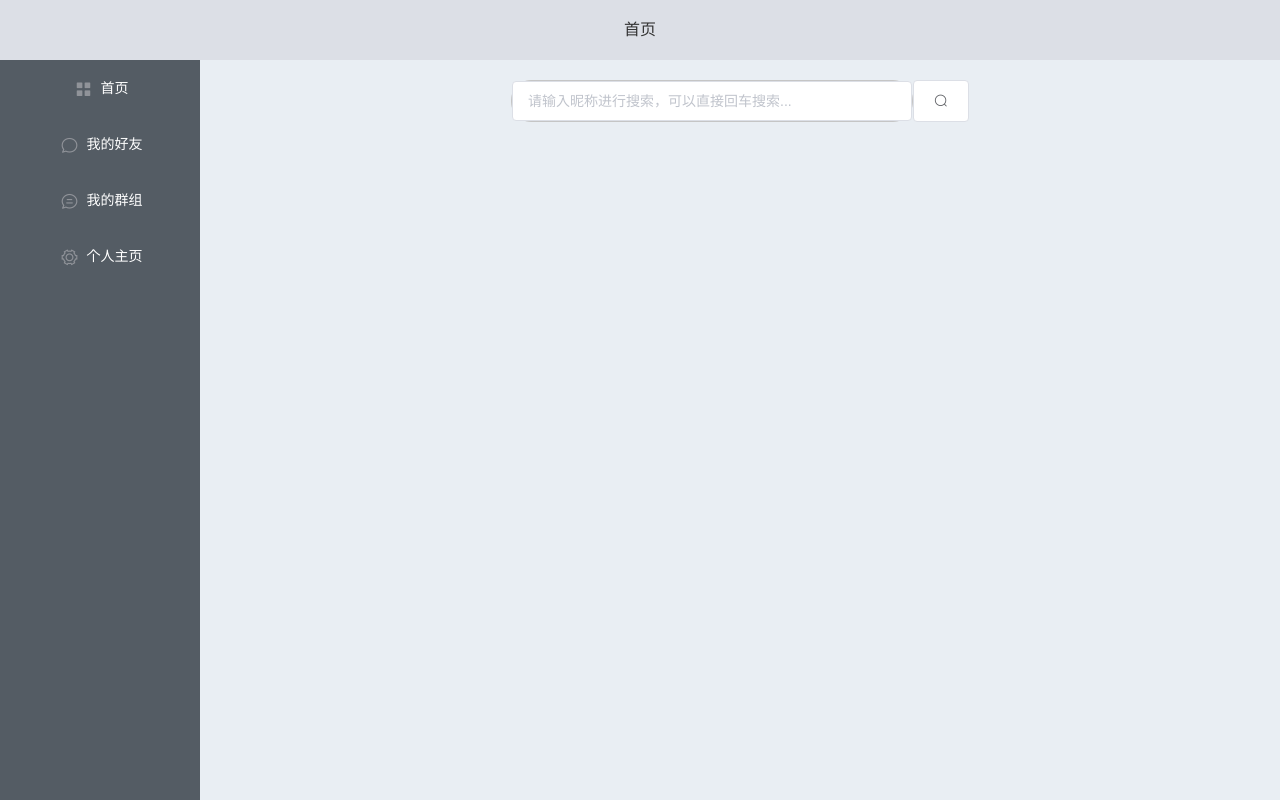
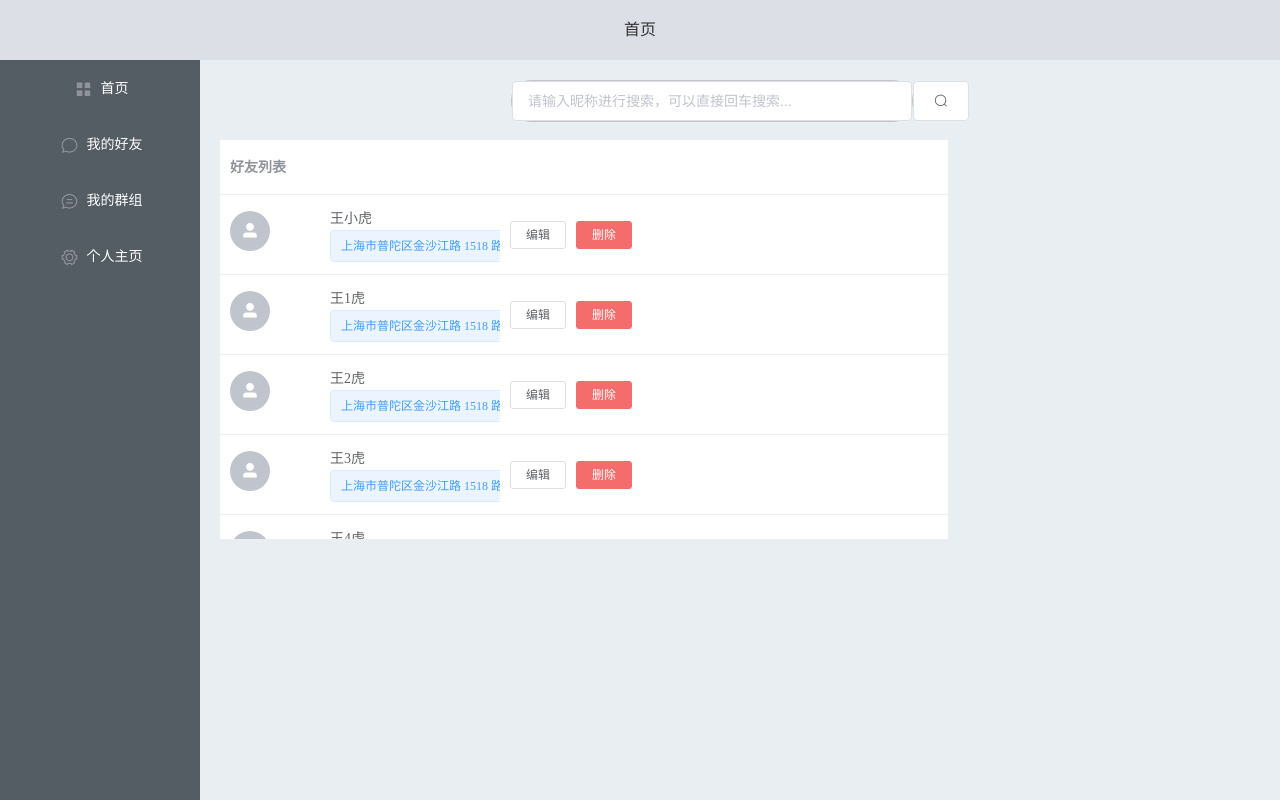
Before and after one commit to WaterCubeGod/m, a Vue app: page /#/main/friend in a window 1280 px wide. Built offline with nearby package versions, Linux system fonts and the light colour scheme.

Commit message:
初步的好友界面

```diff
--- a/src/components/Main.vue
+++ b/src/components/Main.vue
@@ -78,7 +78,7 @@ export default {
     background-color: #E9EEF3;
     color: #333;
     text-align: center;
-    line-height: 0px;
+    line-height: 30px;
 }
 
 #elc {
--- a/src/components/routerComponents/Friend.vue
+++ b/src/components/routerComponents/Friend.vue
@@ -1,9 +1,61 @@
 <template>
-    <div style="display: inline-flex;">
-        <el-input placeholder="请输入昵称进行搜索，可以直接回车搜索..." v-model="searchInput" class="searchClass" clearable @clear="search"
-            @keydown.enter.native="search"></el-input>
-        <el-button slot="append" icon="el-icon-search" @click="search"></el-button>
-    </div>
+    <el-container>
+        <el-header>
+            <div>
+                <el-input placeholder="请输入昵称进行搜索，可以直接回车搜索..." v-model="searchInput" class="searchClass" clearable
+                    @clear="search" @keydown.enter.native="search"></el-input>
+                <el-button slot="append" icon="el-icon-search" @click="search"></el-button>
+            </div>
+        </el-header>
+        <el-table :data="tableData" style="width: 70%" max-height="400" highlight-current-row
+            @row-click="handleCurrentChange">
+            <el-table-column label="好友列表" width="100">
+                <template>
+                    <el-avatar icon="el-icon-user-solid"></el-avatar>
+                </template>
+            </el-table-column>
+            <el-table-column label="" width="180">
+                <template slot-scope="scope">
+                    <el-popover trigger="hover" placement="top">
+                        <p>姓名: {{ scope.row.name }}</p>
+                        <p>住址: {{ scope.row.address }}</p>
+                        <div slot="reference" class="name-wrapper">
+                            <div>{{ scope.row.name }}</div>
+                            <!-- <el-tag size="medium" color="white">{{ scope.row.name }}</el-tag> -->
+                            <el-tag>{{ scope.row.address }}</el-tag>
+                        </div>
+                    </el-popover>
+                </template>
+            </el-table-column>
+            <el-table-column label="">
+                <template slot-scope="scope">
+                    <el-button size="mini" @click="handleEdit(scope.$index, scope.row)">编辑</el-button>
+                    <el-button size="mini" type="danger" @click="handleDelete(scope.$index, scope.row)">删除</el-button>
+                </template>
+            </el-table-column>
+        </el-table>
+        <el-drawer :visible.sync="drawer" :with-header="false" style="position: absolute" z-index="-1">
+            <span>{{ this.currentRow.name }}</span>
+            <div style="height: 83%;">
+                <el-row>
+                    <el-col :span="4">
+                        <el-avatar icon="el-icon-user-solid" :size=33></el-avatar>
+                    </el-col>
+                    <el-col :span="20">
+                        <div style="border-style: solid;solid: #000;
+                        border-width: 1px;
+                        border-radius: 10px;height: 31px;display: inline-block;float: left">你好</div>
+                    </el-col>
+                </el-row>
+            </div>
+            <div>
+                <el-input type="textarea" v-model="createForm.desc" autosize @clear="sendInfo"
+                    @keydown.enter.native="sendInfo" style="width: 80%;"></el-input>
+                <el-button slot="append" icon="el-icon-search" @click="sendInfo"
+                    style="width: 20%;height: 32px"></el-button>
+            </div>
+        </el-drawer>
+    </el-container>
 </template>
 
 <script>
@@ -12,6 +64,55 @@ export default {
     data() {
         return {
             searchInput: '',
+            chatInfo: '',
+            drawer: false,
+            currentRow: 0,
+            createForm: {
+                desc: ""
+            },
+            tableData: [{
+                date: '2016-05-02',
+                name: '王小虎',
+                address: '上海市普陀区金沙江路 1518 路'
+            },
+            {
+                date: '2016-05-02',
+                name: '王1虎',
+                address: '上海市普陀区金沙江路 1518 路'
+            },
+            {
+                date: '2016-05-02',
+                name: '王2虎',
+                address: '上海市普陀区金沙江路 1518 路'
+            },
+            {
+                date: '2016-05-02',
+                name: '王3虎',
+                address: '上海市普陀区金沙江路 1518 路'
+            },
+            {
+                date: '2016-05-02',
+                name: '王4虎',
+                address: '上海市普陀区金沙江路 1518 路'
+            },
+            {
+                date: '2016-05-02',
+                name: '王5虎',
+                address: '上海市普陀区金沙江路 1518 路'
+            },
+            ],
+            chatList: [
+                {
+                    data: '你好',
+                    belong: '王小虎',
+                    time: '2016-05-02'
+                },
+                {
+                    data: '你好',
+                    belong: '我',
+                    time: '2016-05-02'
+                }
+            ]
         };
     },
     methods: {
@@ -29,6 +130,24 @@ export default {
                     console.log("请求失败：" + resp.data.code + "," + resp.data);
                 });
         },
+        sendInfo() {
+            this.$axios
+                .get("http://localhost:8080/api/coffee/search", {
+                    params: {
+                        search: this.chatInfo
+                    }
+                })
+                .then(function (res) {
+                    console.log(res);
+                })
+                .catch(resp => {
+                    console.log("请求失败：" + resp.data.code + "," + resp.data);
+                });
+        },
+        handleCurrentChange(val) {
+            this.drawer = true;
+            this.currentRow = val;
+        }
     }
 
 }
@@ -93,4 +212,13 @@ export default {
     color: #409eff;
     font-size: 16px;
 }
+
+.el-container {
+    overflow: hidden;
+    position: relative;
+}
+
+.el-drawer {
+    line-height: 10px;
+}
 </style>
```
